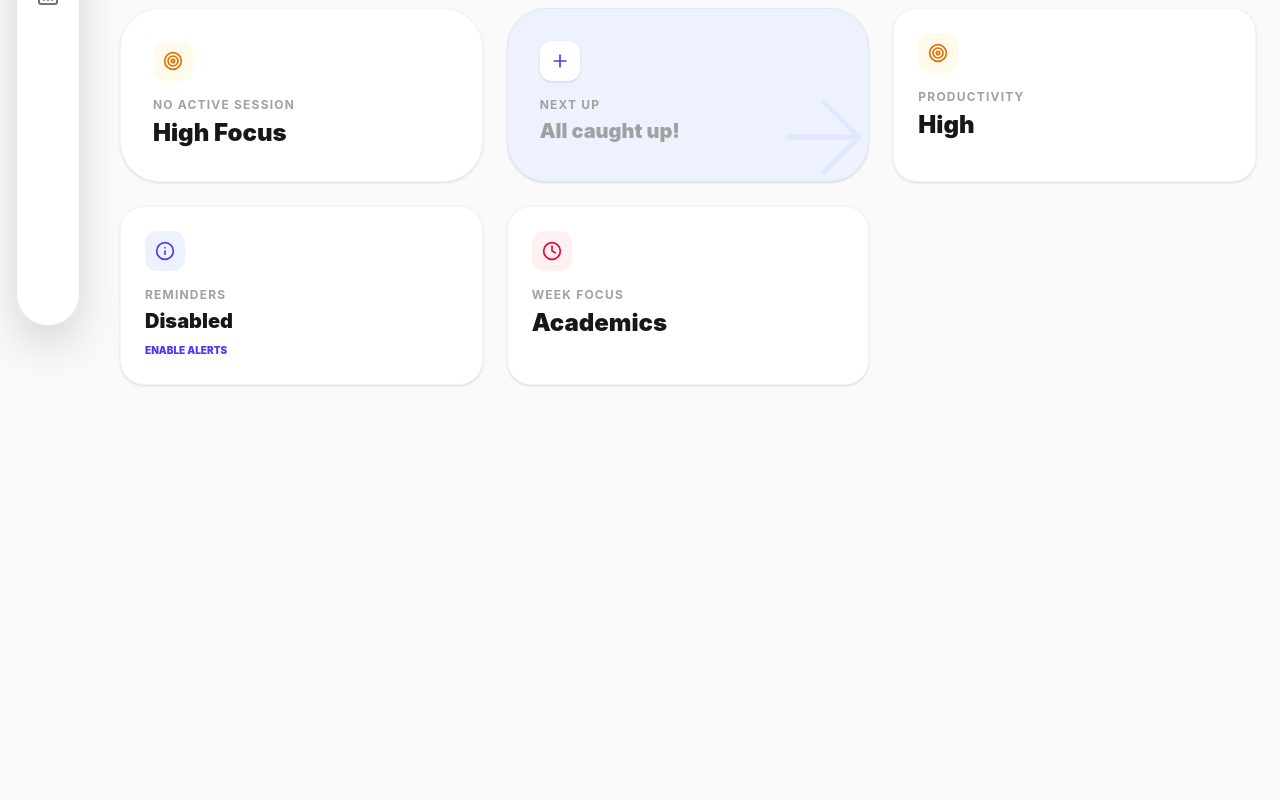
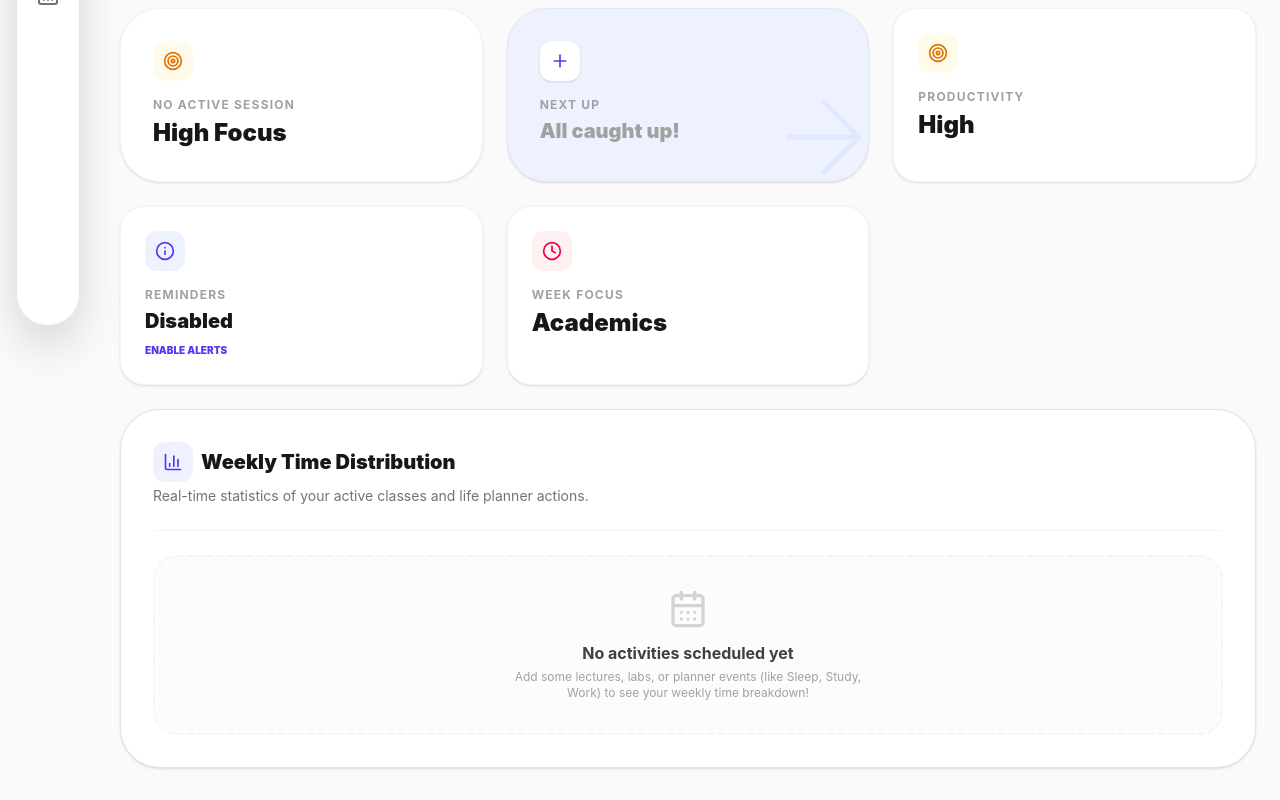
Before and after one commit to Blaise101/COURSE-TIMETABLE, a React (Vite) app: page / in a window 1280 px wide. Shown: the part 458-1258 px from the top of the page. Before the commit the page ends 875 px from the top, so only its background shows below. Built offline with nearby package versions, Linux system fonts and the light colour scheme.

Commit message:
Time Distribution Cards

```diff
--- a/src/App.tsx
+++ b/src/App.tsx
@@ -18,6 +18,7 @@ import {
   ChevronRight,
   ArrowRight,
   ExternalLink,
+  BarChart3,
 } from "lucide-react";
 import { motion, AnimatePresence } from "motion/react";
 
@@ -274,6 +275,71 @@ export default function App() {
       formatted: `${h > 0 ? `${h}h ` : ""}${m}m ${s}s`,
     };
   }, [activeEvent, now]);
+
+  const weeklyActionStats = useMemo(() => {
+    const stats: Record<
+      string,
+      { durationMinutes: number; color: string; count: number; type: string }
+    > = {};
+
+    // Process Classes
+    classes.forEach((c) => {
+      const start = timeToMinutes(c.startTime);
+      const end = timeToMinutes(c.endTime);
+      const duration = end - start;
+      if (duration > 0) {
+        const key = c.subject.trim();
+        if (!stats[key]) {
+          stats[key] = {
+            durationMinutes: 0,
+            color: c.color,
+            count: 0,
+            type: "Class",
+          };
+        }
+        stats[key].durationMinutes += duration;
+        stats[key].count += 1;
+      }
+    });
+
+    // Process Planner Events
+    plannerEvents.forEach((p) => {
+      const start = timeToMinutes(p.startTime);
+      const end = timeToMinutes(p.endTime);
+      const duration = end - start;
+      if (duration > 0) {
+        const key = p.title.trim();
+        if (!stats[key]) {
+          stats[key] = {
+            durationMinutes: 0,
+            color: p.color,
+            count: 0,
+            type: p.category,
+          };
+        }
+        stats[key].durationMinutes += duration;
+        stats[key].count += 1;
+      }
+    });
+
+    return Object.entries(stats)
+      .map(([name, data]) => {
+        const hours = data.durationMinutes / 60;
+        return {
+          name,
+          hours: Math.round(hours * 10) / 10,
+          minutes: data.durationMinutes,
+          color: data.color,
+          count: data.count,
+          type: data.type,
+        };
+      })
+      .sort((a, b) => b.minutes - a.minutes);
+  }, [classes, plannerEvents]);
+
+  const totalWeeklyMinutes = useMemo(() => {
+    return weeklyActionStats.reduce((acc, curr) => acc + curr.minutes, 0);
+  }, [weeklyActionStats]);
 
   const [pipWindow, setPipWindow] = useState<Window | null>(null);
 
@@ -767,6 +833,113 @@ export default function App() {
                       Week Focus
                     </p>
                     <p className="text-2xl font-black mt-1">Academics</p>
+                  </div>
+
+                  {/* Weekly Actions Statistics Card */}
+                  <div className="col-span-1 sm:col-span-3 bg-white border border-neutral-200 p-8 rounded-[2.5rem] shadow-sm hover:shadow-md transition-all relative overflow-hidden flex flex-col gap-6">
+                    <div className="flex flex-col sm:flex-row sm:items-center sm:justify-between gap-4">
+                      <div>
+                        <div className="flex items-center gap-2">
+                          <div className="w-10 h-10 bg-indigo-50 text-indigo-600 rounded-xl flex items-center justify-center">
+                            <BarChart3 size={20} />
+                          </div>
+                          <h3 className="text-xl font-black text-neutral-900">
+                            Weekly Time Distribution
+                          </h3>
+                        </div>
+                        <p className="text-neutral-500 text-sm mt-1">
+                          Real-time statistics of your active classes and life
+                          planner actions.
+                        </p>
+                      </div>
+
+                      {totalWeeklyMinutes > 0 && (
+                        <div className="bg-indigo-50 border border-indigo-100 rounded-2xl px-5 py-3 flex items-center gap-3 shrink-0">
+                          <div className="text-indigo-600">
+                            <Clock size={24} />
+                          </div>
+                          <div>
+                            <span className="text-[10px] uppercase font-black text-neutral-400 tracking-wider leading-none block">
+                              Total Scheduled
+                            </span>
+                            <span className="font-mono font-black text-lg text-indigo-600 leading-none">
+                              {Math.round((totalWeeklyMinutes / 60) * 10) / 10}h
+                            </span>
+                          </div>
+                        </div>
+                      )}
+                    </div>
+
+                    <div className="h-px bg-neutral-100" />
+
+                    {weeklyActionStats.length === 0 ? (
+                      <div className="flex flex-col items-center justify-center py-8 text-center border-2 border-dashed border-neutral-100 rounded-3xl p-6 bg-neutral-50/50">
+                        <CalendarDays
+                          className="text-neutral-300 mb-3"
+                          size={40}
+                        />
+                        <h4 className="font-bold text-neutral-700">
+                          No activities scheduled yet
+                        </h4>
+                        <p className="text-neutral-400 text-xs max-w-sm mt-1">
+                          Add some lectures, labs, or planner events (like
+                          Sleep, Study, Work) to see your weekly time breakdown!
+                        </p>
+                      </div>
+                    ) : (
+                      <div className="grid grid-cols-1 md:grid-cols-2 gap-x-8 gap-y-5 max-h-[320px] overflow-y-auto pr-2 no-scrollbar">
+                        {weeklyActionStats.map((item) => {
+                          const percentage =
+                            totalWeeklyMinutes > 0
+                              ? Math.round(
+                                  (item.minutes / totalWeeklyMinutes) * 100,
+                                )
+                              : 0;
+                          return (
+                            <div
+                              key={item.name}
+                              className="flex flex-col gap-2 p-3 rounded-2xl hover:bg-neutral-50 transition-all border border-transparent hover:border-neutral-100"
+                            >
+                              <div className="flex items-center justify-between">
+                                <div className="flex items-center gap-2.5 min-w-0">
+                                  <div
+                                    className={`w-3 h-3 rounded-full ${item.color} shrink-0`}
+                                  />
+                                  <span
+                                    className="font-bold text-sm text-neutral-800 truncate"
+                                    title={item.name}
+                                  >
+                                    {item.name}
+                                  </span>
+                                  <span className="text-[9px] px-2 py-0.5 bg-neutral-100 text-neutral-500 rounded-full uppercase font-black tracking-wider shrink-0">
+                                    {item.type}
+                                  </span>
+                                </div>
+                                <div className="flex items-center gap-2 shrink-0">
+                                  <span className="font-mono text-sm font-black text-neutral-900">
+                                    {item.hours}h
+                                  </span>
+                                  <span className="text-xs text-neutral-400 font-bold">
+                                    ({percentage}%)
+                                  </span>
+                                </div>
+                              </div>
+                              <div className="w-full bg-neutral-100 h-2.5 rounded-full overflow-hidden">
+                                <motion.div
+                                  initial={{ width: 0 }}
+                                  animate={{ width: `${percentage}%` }}
+                                  transition={{
+                                    duration: 0.8,
+                                    ease: "easeOut",
+                                  }}
+                                  className={`h-full ${item.color} rounded-full`}
+                                />
+                              </div>
+                            </div>
+                          );
+                        })}
+                      </div>
+                    )}
                   </div>
                 </div>
               </motion.div>
```
